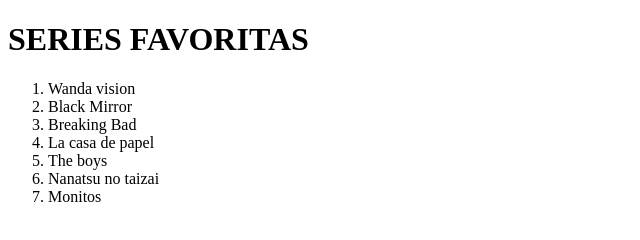
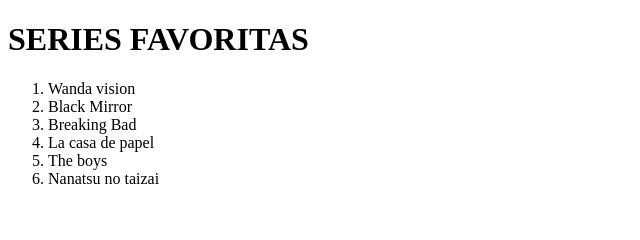
Before and after one commit to SebastianC99/Proyecto-1, a plain HTML site: page index.html in a window 1280 px wide. Shown: the full height of the page, 0-640 px from the left. Drawn offline with Linux system fonts and the light colour scheme.

Commit message:
cambio titulo
quiete monitos

```diff
--- a/index.html
+++ b/index.html
@@ -16,7 +16,6 @@
         <li>La casa de papel</li>
         <li>The boys</li>
         <li>Nanatsu no taizai</li>
-        <li>Monitos</li>
     </OL>
 </body>
 </html>
```
